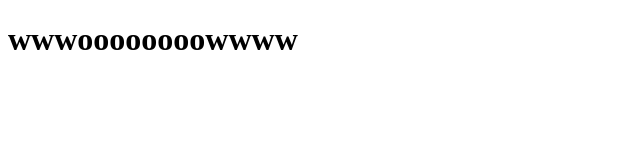
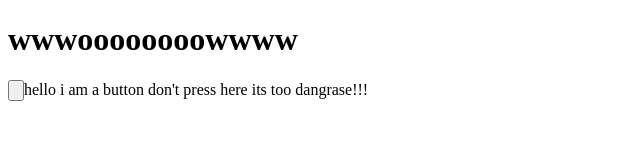
Before and after one commit to yaelRabin/summryEx, a website: page index.html in a window 1280 px wide. Shown: the whole page, without its empty margins (0-640 px from the left). Drawn offline with Linux system fonts and the light colour scheme.

Commit message:
init commit

```diff
--- a/index.html
+++ b/index.html
@@ -8,5 +8,6 @@
 </head>
 <body>
     <h1>wwwoooooooowwww</h1>
+<input type="button">hello i am a button don't press here its too dangrase!!!</input>
 </body>
 </html>
```
